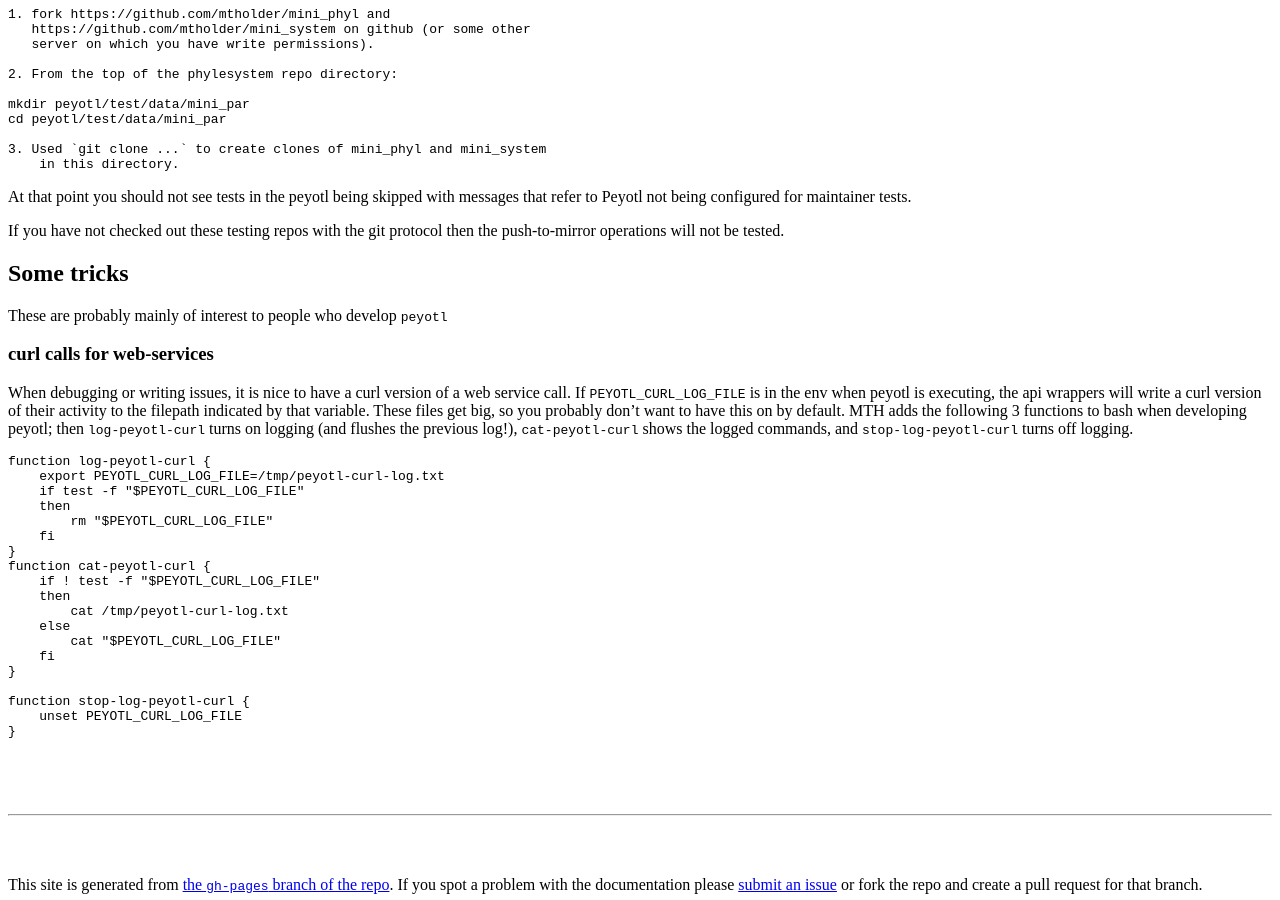
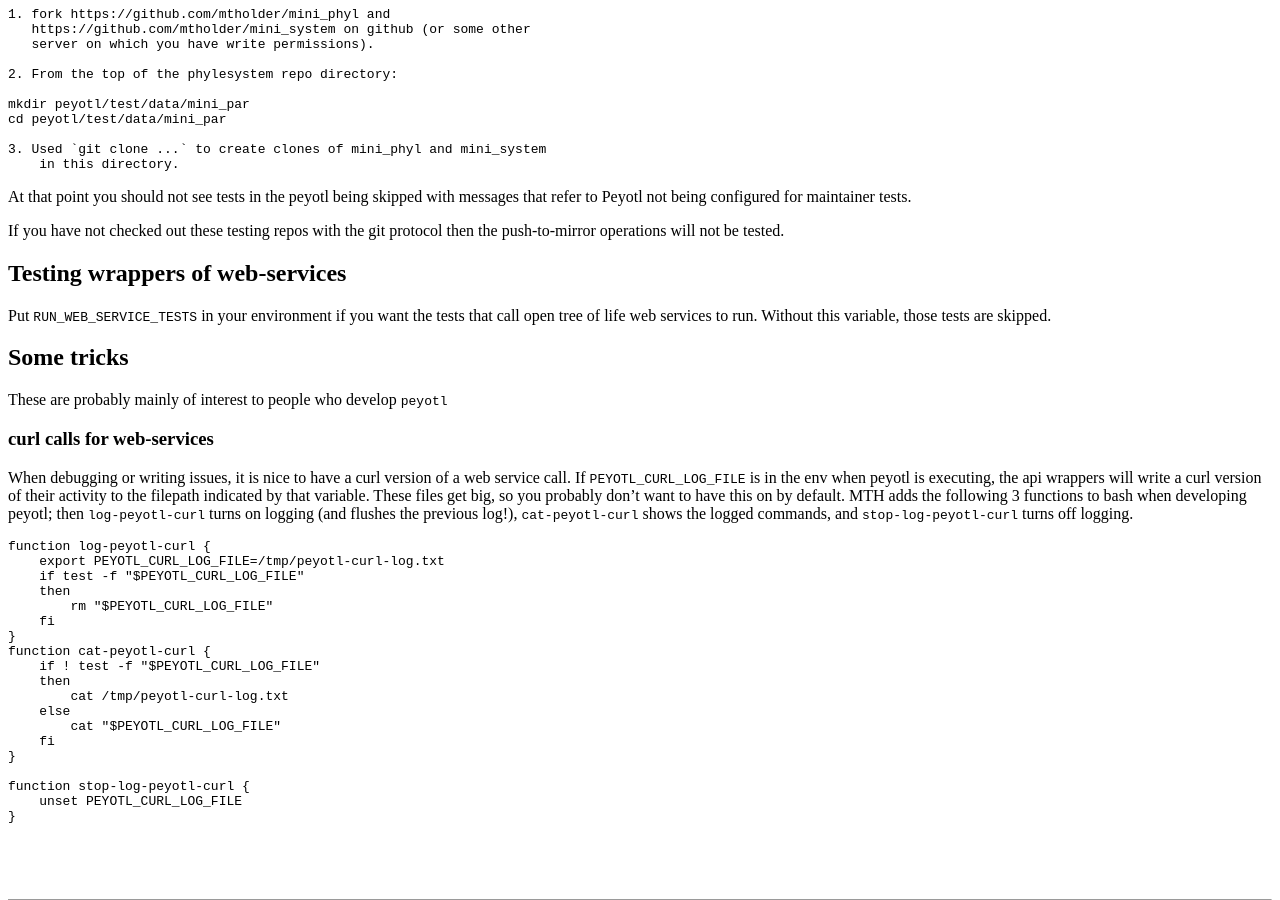
Before and after one commit to OpenTreeOfLife/peyotl, a Jekyll site: the page built from maintainer/index.md, in a window 1280 px wide and 900 px high, scrolled down 515 px. Built offline with Jekyll 4.4.1, drawn with Linux system fonts in a browser that asks for light colours.

Commit message:
doc of RUN_WEB_SERVICE_TESTS sensitivity (currently on a branch)

```diff
--- a/maintainer/index.md
+++ b/maintainer/index.md
@@ -31,6 +31,11 @@ with messages that refer to Peyotl not being configured for maintainer tests.
 If you have not checked out these testing repos with the git protocol
 then the push-to-mirror operations will not be tested.
 
+## Testing wrappers of web-services
+
+Put `RUN_WEB_SERVICE_TESTS` in your environment if you want the
+tests that call open tree of life web services to run.
+Without this variable, those tests are skipped.
 
 ## Some tricks
 These are probably mainly of interest to people who develop `peyotl`
```
